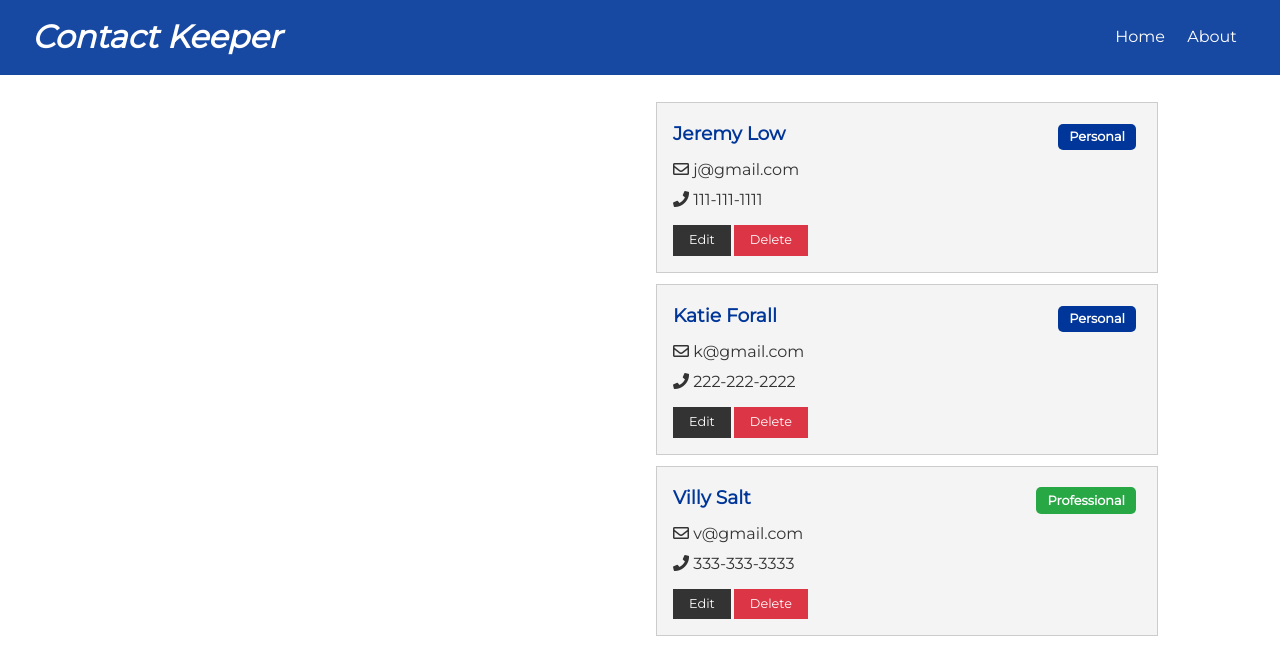
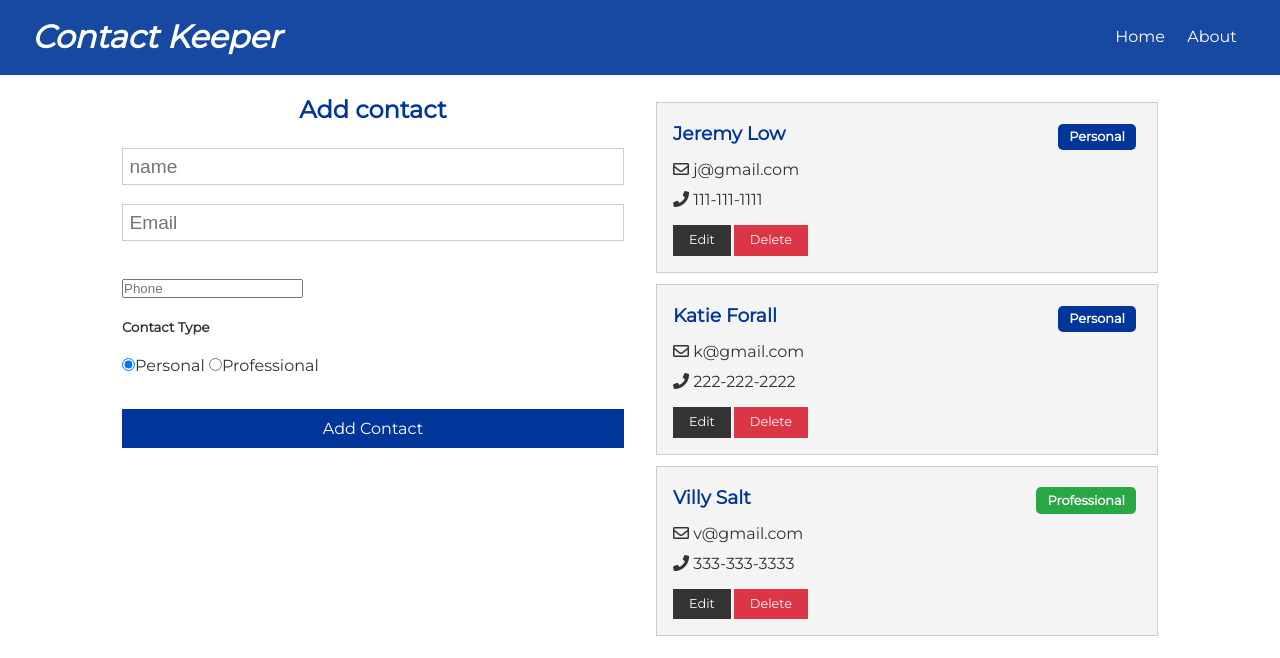
Before and after one commit to EtienneWarneck/contactkeeperudemy, a React (Create React App) app in the folder client/: page / in a window 1280 px wide. Shown: the top 658 px of the page. Built offline with nearby package versions, Linux system fonts and the light colour scheme.

Commit message:
contact Form working

```diff
--- a/client/src/components/contacts/contactForm.js
+++ b/client/src/components/contacts/contactForm.js
@@ -1,9 +1,19 @@
-import React, { useState } from 'react' //HOOK
+import React, { useState, useContext } from 'react'; //HOOK
+import ContactContext from '../../context/contact/contactContext';
+import { ADD_CONTACT } from '../../context/types';
 
-const contactForm = () => {
+const ContactForm = () => {
 
-    //BASIC HOOK format: - useState() - const [state, setState] = useState(intialValue)
-     //a single piece of state "contact" with all the fields
+    const contactContext = useContext(ContactContext);
+
+    //BASIC HOOK format - useState() - monst important hook: const [state, setState] = useState(intialValue)
+    //Used to add functionnality to functional component
+    //Returns 2 elements: current state (then updated state) and a FUNCTION that allows us to update the state
+    //to re-render the component. The function doesn not merge the content, it replaces it
+    //Destructuring the array and name it whatever we want.
+    //useState can be used as many times as we want.
+    //Multiple setState slices
+
     const [contact, setContact] = useState({
         name: '',
         email: '',
@@ -11,16 +21,27 @@ const contactForm = () => {
         type: 'personal'
     });
 
-    //Pull the values out of contact
+    // const [otherState, setOtherState] = useState('some other value')
+
+    //Pull the values out of contact.
     const { name, email, phone, type } = contact;
 
-    //target specific oect to target
+    const onChange = e => setContact({ ...contact, [e.target.name]: e.target.value })
 
-    const onChange = e => setContact({ ...contact })
+    const submitForm = (e) => {
+        e.preventDefault();
+        contactContext.addContact(contact);
+        setContact({
+            name: '',
+        email: '',
+        phone: '',
+        type: 'personal'
+        });
+    };
 
     return (
-        <form>
-            <h2 className="text-primary"></h2>
+        <form onSubmit={submitForm}>
+            <h2 className="text-primary">Add contact</h2>
             <input
                 type="text"
                 placeholder="name"
@@ -48,12 +69,14 @@ const contactForm = () => {
                 name="type"
                 value="personal"
                 checked={type === 'personal'}
+                onChange={onChange}
             />Personal {' '}
             <input
                 type="radio"
                 name="type"
                 value="professional"
                 checked={type === 'professional'}
+                onChange={onChange}
             />Professional {' '}
             <div>
                 <input type="submit" value="Add Contact" className="btn btn-primary btn-block" />
@@ -62,4 +85,4 @@ const contactForm = () => {
     )
 }
 
-export default contactForm
+export default ContactForm;
--- a/client/src/components/pages/Home.js
+++ b/client/src/components/pages/Home.js
@@ -1,11 +1,12 @@
 import React from 'react';
 import Contacts from '../contacts/Contacts'
+import ContactForm from '../contacts/ContactForm'
 
 const Home = () => {
     return (
         <div className="grid-2">
             <div>
-                {/* ContactForm*/}
+               <ContactForm/>
             </div>
             <div>
                 <Contacts/>
--- a/client/src/context/contact/ContactReducer.js
+++ b/client/src/context/contact/ContactReducer.js
@@ -0,0 +1,23 @@
+import {
+    ADD_CONTACT,
+    DELETE_CONTACT,
+    SET_CURRENT,
+    CLEAR_CURRENT,
+    UPDATE_CONTACT,
+    FILTER_CONTACTS,
+    CLEAR_FILTER
+} from '../types';
+
+
+
+export default (state, action) => {
+    switch (action.type) {
+        case ADD_CONTACT:
+            return {
+                ...state, //current state. Immutable
+                contacts: [...state.contacts, action.payload] //spread to copy what's there, action.payload = DATA
+            };
+        default:
+            return state;
+    }
+}
--- a/client/src/context/contact/ContactState.js
+++ b/client/src/context/contact/ContactState.js
@@ -1,5 +1,5 @@
 import React, { useReducer } from 'react'; //access state and dispatch
-import uuid from 'uuid'; //random id for hard coded
+import uuid from 'uuid/v4'; //random id for hard coded
 import ContactContext from './contactContext';
 import contactReducer from "./contactReducer";
 import {
@@ -41,14 +41,16 @@ const ContactState = props => {
     };
 
     //initializing userReducer HOOK, passing initialState as a second argument
-    const [state, dispatch] = useReducer(contactReducer, initialState); //dispatch objects to our reducer
+    const [state, dispatch] = useReducer(contactReducer, initialState); //dispatch ("envoyer") objects to our reducer
 
         //ACTIONS
     //Add contact
-    // const addContact = contact => {
-    //     contact.id = uuid.v4();
-    //     dispatch({ type: ADD_CONTACT, payload: contact});
-    // };
+
+    const addContact = contact => {
+        // contact.id = uuid.v4(); //RandomID will be removed when we use MongoDB
+        dispatch({ type: ADD_CONTACT, payload: contact}); //dispatch to reducer
+    };
+
     // //Delete contact
     // const deleteContact = id => {
     //     dispatch({ type: DELETE_CONTACT, payload: id});
@@ -60,8 +62,12 @@ const ContactState = props => {
 
     return ( //wrap entire app with this context
         <ContactContext.Provider value = {
-            {contacts: state.contacts}
-            } > {console.log("ContactState PAGE, state.contacts", state.contacts)}
+            {
+                contacts: state.contacts,
+                addContact
+            }}
+            >
+            {console.log("ContactState PAGE, state.contacts", state.contacts)}
         {props.children}
       </ContactContext.Provider>
     )
```
